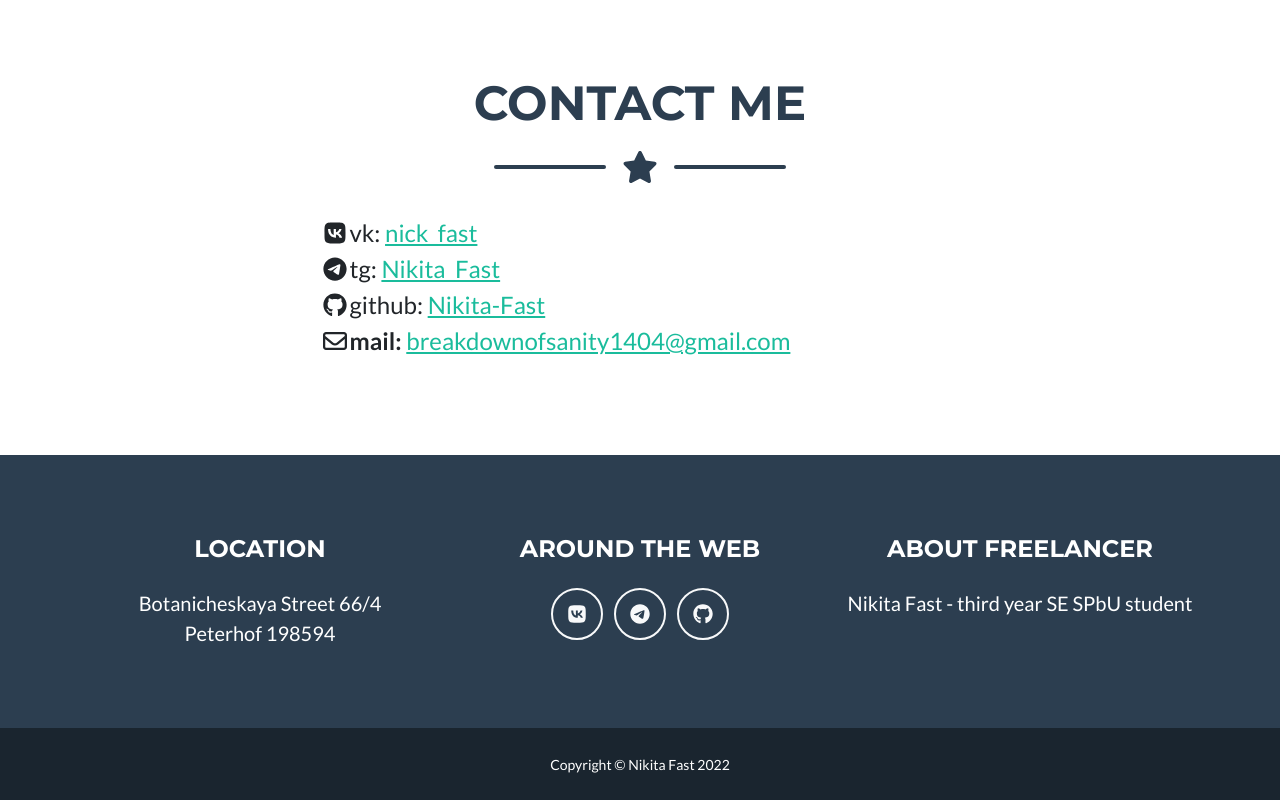
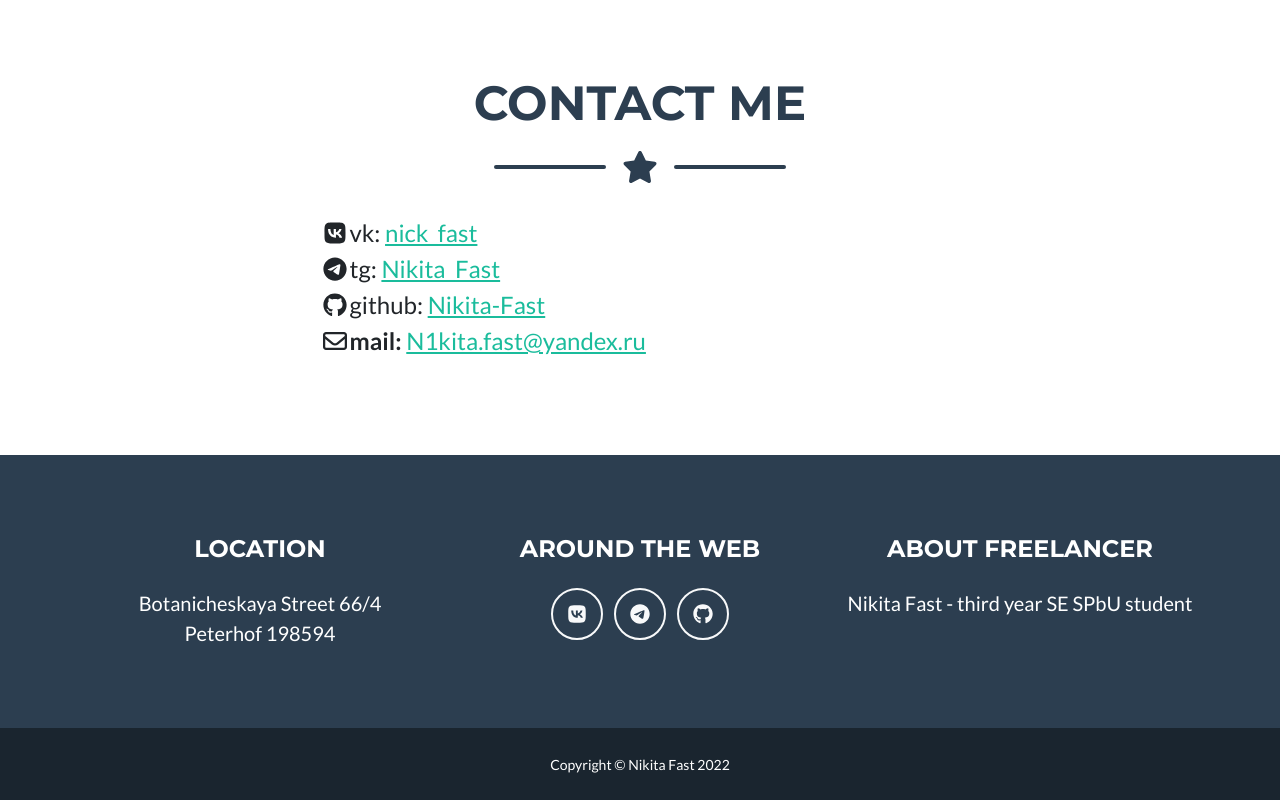
Before and after one commit to Nik-Fast/Nik-Fast.github.io, a website: page docs/index.html in a window 1280 px wide. Shown: the part 2053-2853 px from the top of the page. Drawn offline with nearby package versions, Linux system fonts and the light colour scheme.

Commit message:
short email

```diff
--- a/docs/index.html
+++ b/docs/index.html
@@ -158,7 +158,7 @@
                         <div style="font-size: 1.5em;"><i class="fab fa-fw fa-github"></i>github: <a
                                 href="https://github.com/Nikita-Fast">Nikita-Fast</a></div>
                         <div style="font-size: 1.5em;"><i class="far fa-fw fa-envelope"></i><b>mail: </b><a
-                                href="mailto:breakdownofsanity1404@gmail.com">breakdownofsanity1404@gmail.com</a></div>
+                                href="mailto:breakdownofsanity1404@gmail.com">N1kita.fast@yandex.ru</a></div>
                     </div>
                 </div>
             </div>
```
